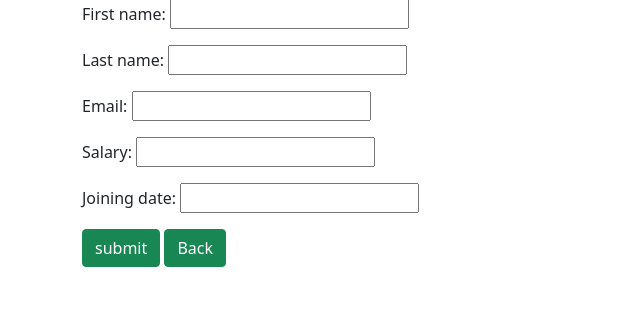
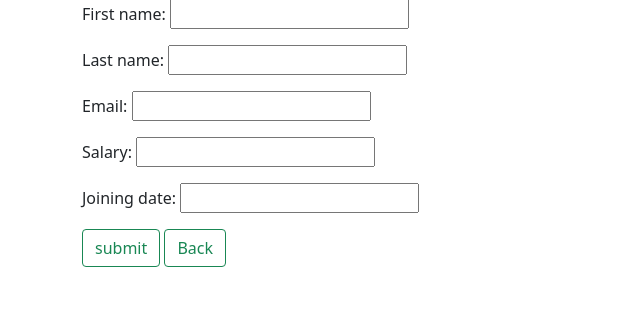
Before and after one commit to rahulsrajput/Project_CRUD_ModelForm, a Django app: page /create/ in a window 1280 px wide. Shown: the part 105-438 px from the top of the page, without its empty margins (0-640 px from the left). Run offline with Django 5.2, Linux system fonts and the light colour scheme.

Commit message:
updated all templates

```diff
--- a/templates/create.html
+++ b/templates/create.html
@@ -12,8 +12,8 @@
         <form action="" method="post">
             {% csrf_token %}
             {{form.as_p}}
-            <input type="submit" value="submit" class="btn btn-success">
-            <a href="{% url 'home' %}" class="btn btn-success">Back</a>
+            <input type="submit" value="submit" class="btn btn-outline-success">
+            <a href="{% url 'home' %}" class="btn btn-outline-success">Back</a>
         </form>
     </div>
 </div>
--- a/templates/home.html
+++ b/templates/home.html
@@ -9,7 +9,7 @@
 
 <div class="row">
     <div class="col-lg-8 mt-4">
-        <a href="{% url 'create' %}" class="btn btn-primary">Add Employee</a>
+        <a href="{% url 'create' %}" class="btn btn-outline-dark">Add Employee</a>
     </div>
 </div>
 
--- a/templates/update.html
+++ b/templates/update.html
@@ -14,8 +14,8 @@
             {% csrf_token %}
             {{form.as_p}}
 
-            <button type="submit" class="btn btn-danger">update</button>
-            <a href="{% url 'home' %}" class="btn btn-success">Back</a>
+            <button type="submit" class="btn btn-outline-danger">update</button>
+            <a href="{% url 'home' %}" class="btn btn-outline-success">Back</a>
         </form>
 
     </div>
```
